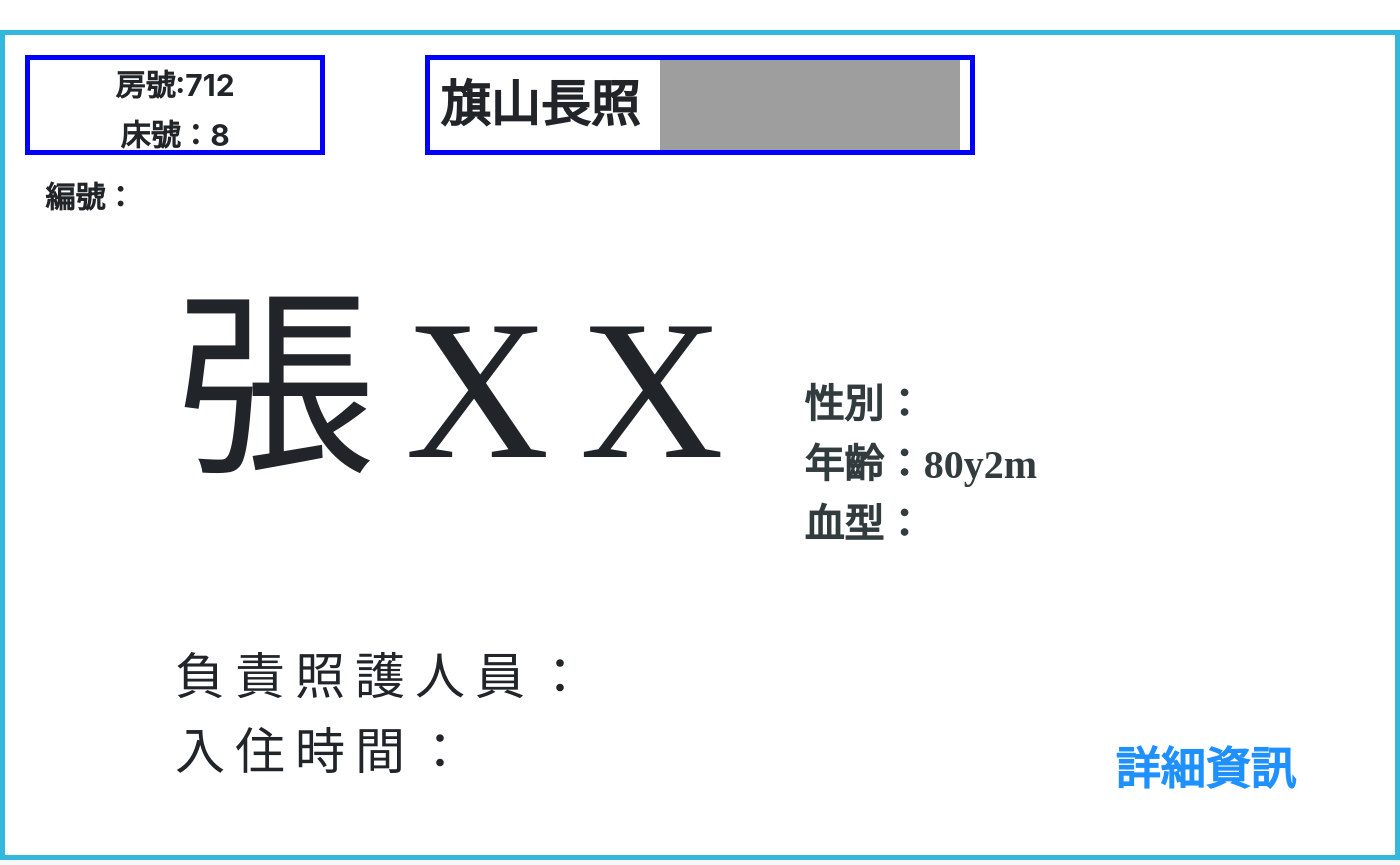
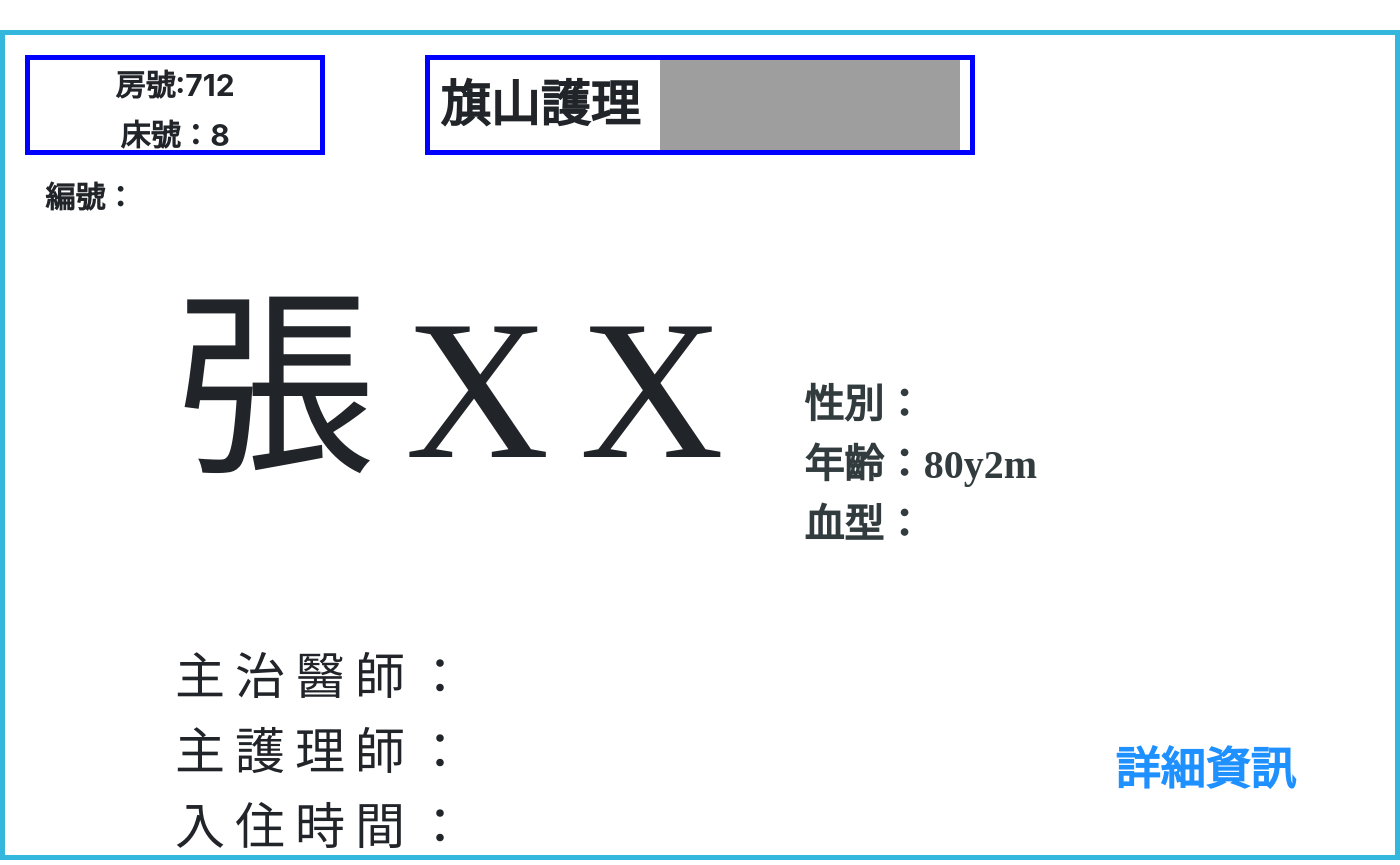
Before and after one commit to jeff01478/finalProject, a PHP site: page /patient_bed_card.php in a window 1400 px wide. Shown: the part 96-961 px from the top of the page. Run offline with PHP 8.4, Linux system fonts and the light colour scheme; a user stored in the database is signed in; data comes from the database, SQL or seed files in the repository; some libraries are stand-ins or nearby versions; grey boxes are pictures that could not be loaded.

Commit message:
patient_bed_card.php

```diff
--- a/patient_bed_card.php
+++ b/patient_bed_card.php
@@ -178,12 +178,12 @@
 <p></p>
 <div style="position:relative; width: 1400px;0px; height: 830px; border:5px rgb(52, 183, 220) solid;padding: 20px; margin: 0 auto;">
         <div id="bed">房號:<?php echo $ward_no;?><br>床號：<?php echo $bed_no;?></div>
-        <div class="locate"><p1>旗山長照</p1><p2><iframe href="#" src="https://www.zeitverschiebung.net/clock-widget-iframe-v2?language=en&size=small&timezone=Asia%2FTaipei" width="100%" height="90" frameborder="0" seamless></iframe> </p2></div>
+        <div class="locate"><p1>旗山護理</p1><p2><iframe href="#" src="https://www.zeitverschiebung.net/clock-widget-iframe-v2?language=en&size=small&timezone=Asia%2FTaipei" width="100%" height="90" frameborder="0" seamless></iframe> </p2></div>
         <div style="margin: 20px;font-size: 30px; font-weight:bold;">編號：<?php echo $chart_no;?></div>
         <div class="info1"><p1><?php echo $name?></p1><p2>性別：<?php echo $gender;?><br>年齡：80y2m<br>血型：<?php echo $blood;?></p2></div>
         <div class="info2">
-            <!--主治醫師：<?php echo $physician;?><br>-->
-            負責照護人員：<?php echo $nurse;?><br>
+            主治醫師：<?php echo $physician;?><br>
+            主護理師：<?php echo $nurse;?><br>
             入住時間：<?php echo $date;?>
         </div>
         <!-- QRcode產生 -->
```
